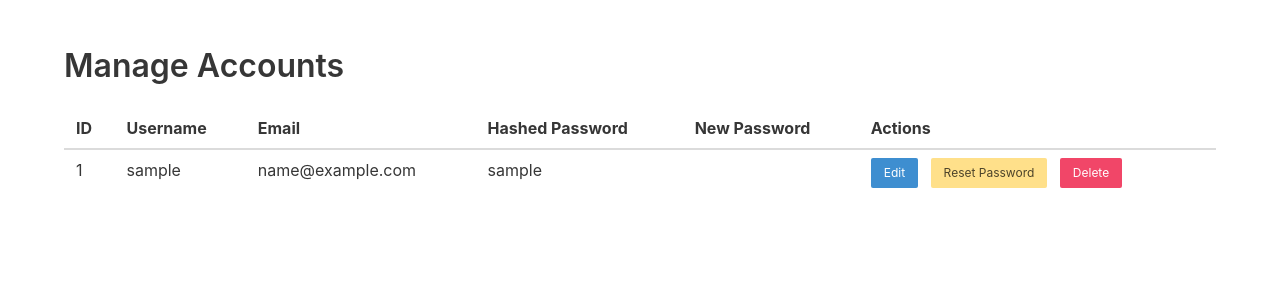
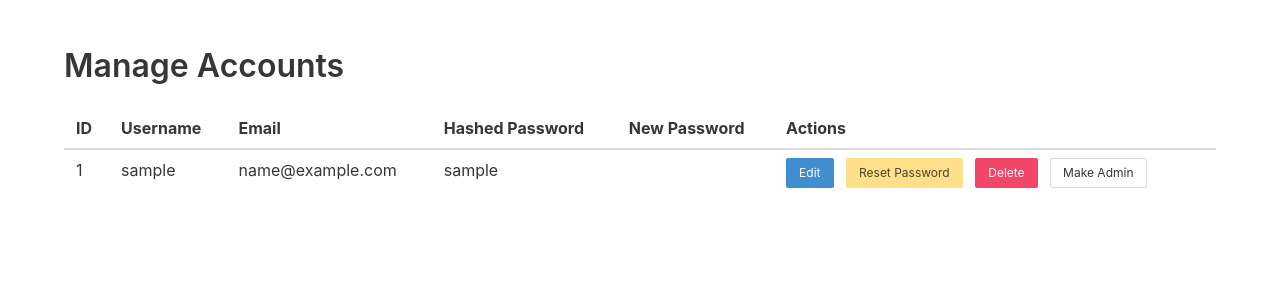
Before and after one commit to TamimDostyar/Ice-Cream-Location-Finder, a Flask app: page /manage_accounts in a window 1280 px wide. Shown: the part 52-352 px from the top of the page. Run offline with Flask 3, Linux system fonts and the light colour scheme; the visitor is signed in with stand-in values (Sample User, id 1); data comes from the database, SQL or seed files in the repository; both versions use the stored data as it was after the commit.

Commit message:
added and fixed

```diff
--- a/mapsource/iceCreamTypes/routes.py
+++ b/mapsource/iceCreamTypes/routes.py
@@ -1,4 +1,4 @@
-from flask import Blueprint, request, jsonify, render_template, redirect, url_for
+from flask import Blueprint, request, jsonify, render_template, redirect, url_for, flash
 from .models import IceCream, db
 from flask_login import login_required, current_user
 
@@ -65,9 +65,10 @@ def edit_icecream(id):
     db.session.commit()
     return redirect(url_for("ice_cream_bp.admin_view"))
 
-@ice_cream_bp.route("/delete_icecream/<int:id>", methods=["DELETE"])
+@ice_cream_bp.route("/delete_icecream/<int:id>", methods=["POST"])
 def delete_icecream(id):
     icecream = IceCream.query.get_or_404(id)
     db.session.delete(icecream)
     db.session.commit()
+    flash('Ice cream deleted successfully!')
     return redirect(url_for("ice_cream_bp.admin_view"))
--- a/mapsource/loginP/auth.py
+++ b/mapsource/loginP/auth.py
@@ -1,4 +1,4 @@
-from flask import Blueprint, request, render_template, redirect, url_for, flash
+from flask import Blueprint, request, render_template, redirect, url_for, flash, jsonify
 from werkzeug.security import generate_password_hash, check_password_hash
 from flask_login import (
     LoginManager,
@@ -179,3 +179,11 @@ def delete_user(user_id):
     db.session.commit()
     flash("User deleted successfully.", "success")
     return redirect(url_for("auth.manage_accounts"))
+
+@auth_bp.route("/toggle_admin_status/<int:user_id>", methods=["POST"], endpoint="toggle_admin_status")
+@login_required
+def toggle_admin_status(user_id):
+    user = User.query.get_or_404(user_id)
+    user.is_admin = request.form["is_admin"].lower() == "true"
+    db.session.commit()
+    return jsonify(success=True)
--- a/mapsource/templates/admin_welcome.html
+++ b/mapsource/templates/admin_welcome.html
@@ -47,12 +47,6 @@
             <div id="map" style="height: 500px;"></div>
             <div class="field has-addons">
                 <p class="control">
-                    <input id="search-input" class="input" type="text" placeholder="Search city, state">
-                </p>
-                <p class="control">
-                    <button id="search-btn" class="button is-info">Search</button>
-                </p>
-                <p class="control">
                     <button id="find-me" class="button is-info">Find My Location</button>
                 </p>
                 <p class="control">
--- a/mapsource/templates/manage_accounts.html
+++ b/mapsource/templates/manage_accounts.html
@@ -2,7 +2,7 @@
 <html lang="en">
 <head>
     <meta charset="UTF-8">
-    <meta name="viewport" content="width=device-width, initial-scale=2.0">
+    <meta name="viewport" content="width=device-width, initial-scale=1.0">
     <title>Manage Accounts</title>
     <link href="https://cdn.jsdelivr.net/npm/bulma@0.9.3/css/bulma.min.css" rel="stylesheet">
     <style>
@@ -64,7 +64,12 @@
                         <td>
                             <button class="button is-small is-info" onclick="openEditModal({{ user.id }}, '{{ user.username }}')">Edit</button>
                             <button class="button is-small is-warning" onclick="openResetPasswordModal({{ user.id }})">Reset Password</button>
-                            <button class="button is-small is-danger" onclick="deleteUser({{ user.id }})">Delete</button>
+                            <form method="post" action="{{ url_for('auth.delete_user', user_id=user.id) }}" style="display:inline;">
+                                <button type="submit" class="button is-small is-danger" onclick="return confirm('Are you sure you want to delete this user?');">Delete</button>
+                            </form>
+                            <button class="button is-small" onclick="toggleAdminStatus({{ user.id }}, {{ user.is_admin }}, this)">
+                                {{ 'Make User' if user.is_admin else 'Make Admin' }}
+                            </button>
                         </td>
                     </tr>
                     {% endfor %}
@@ -195,8 +200,40 @@
 
         function deleteUser(userId) {
             if (confirm('Are you sure you want to delete this user?')) {
-                window.location.href = `/delete_user/${userId}`;
+                fetch(`/delete_user/${userId}`, {
+                    method: 'POST',
+                    headers: {
+                        'Content-Type': 'application/x-www-form-urlencoded',
+                    },
+                })
+                .then(response => {
+                    if (response.ok) {
+                        location.reload();
+                    } else {
+                        alert('Error deleting user.');
+                    }
+                });
             }
+        }
+
+        function toggleAdminStatus(userId, isAdmin, button) {
+            const newStatus = isAdmin ? 'false' : 'true';
+            fetch(`/toggle_admin_status/${userId}`, {
+                method: 'POST',
+                headers: {
+                    'Content-Type': 'application/x-www-form-urlencoded',
+                },
+                body: `is_admin=${newStatus}`
+            })
+            .then(response => response.json())
+            .then(data => {
+                if (data.success) {
+                    button.textContent = isAdmin ? 'Make Admin' : 'Make User';
+                    alert(`User has been ${isAdmin ? 'demoted to regular user' : 'promoted to admin'}.`);
+                } else {
+                    alert('Error updating admin status.');
+                }
+            });
         }
     </script>
 </body>
```
Also changed, not shown: mapsource/templates/edit_web.html (+5 -2 lines), mapsource/templates/maps.html (+0 -16 lines), instance/map-database.db.
